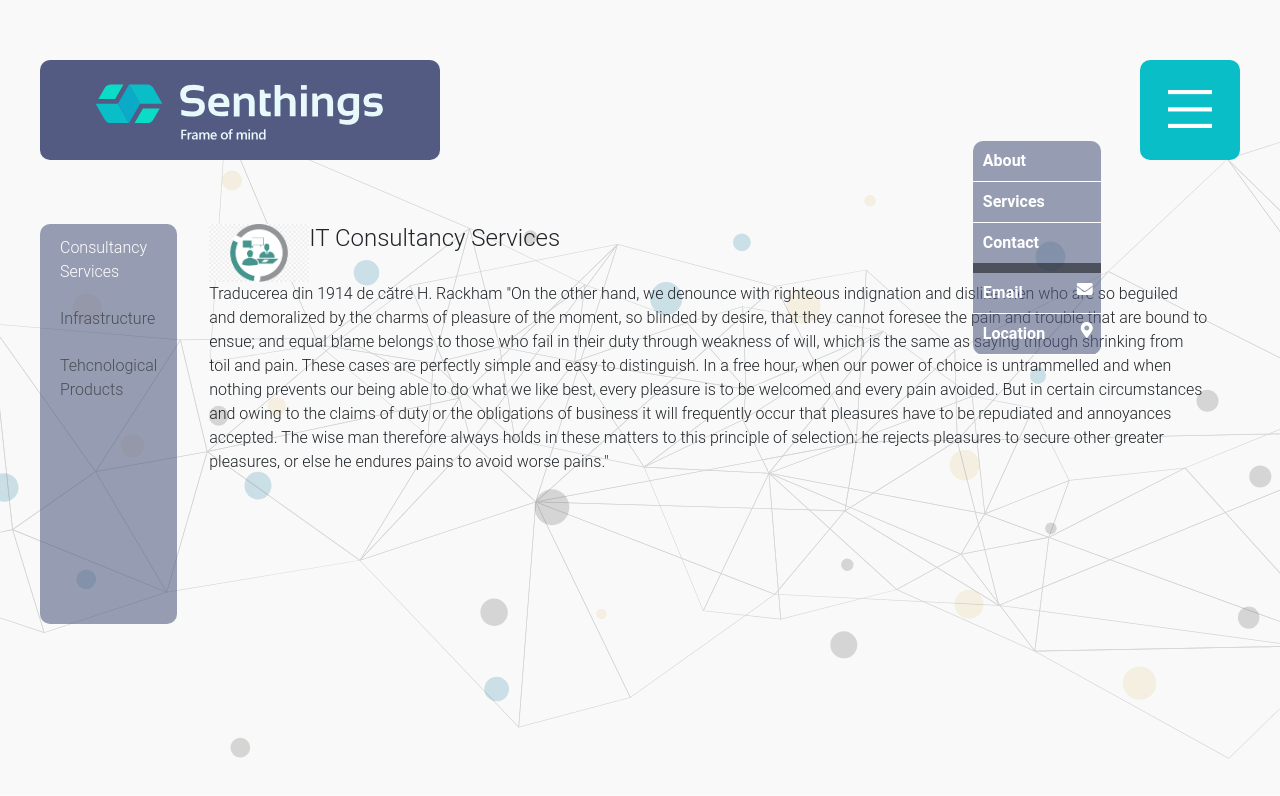
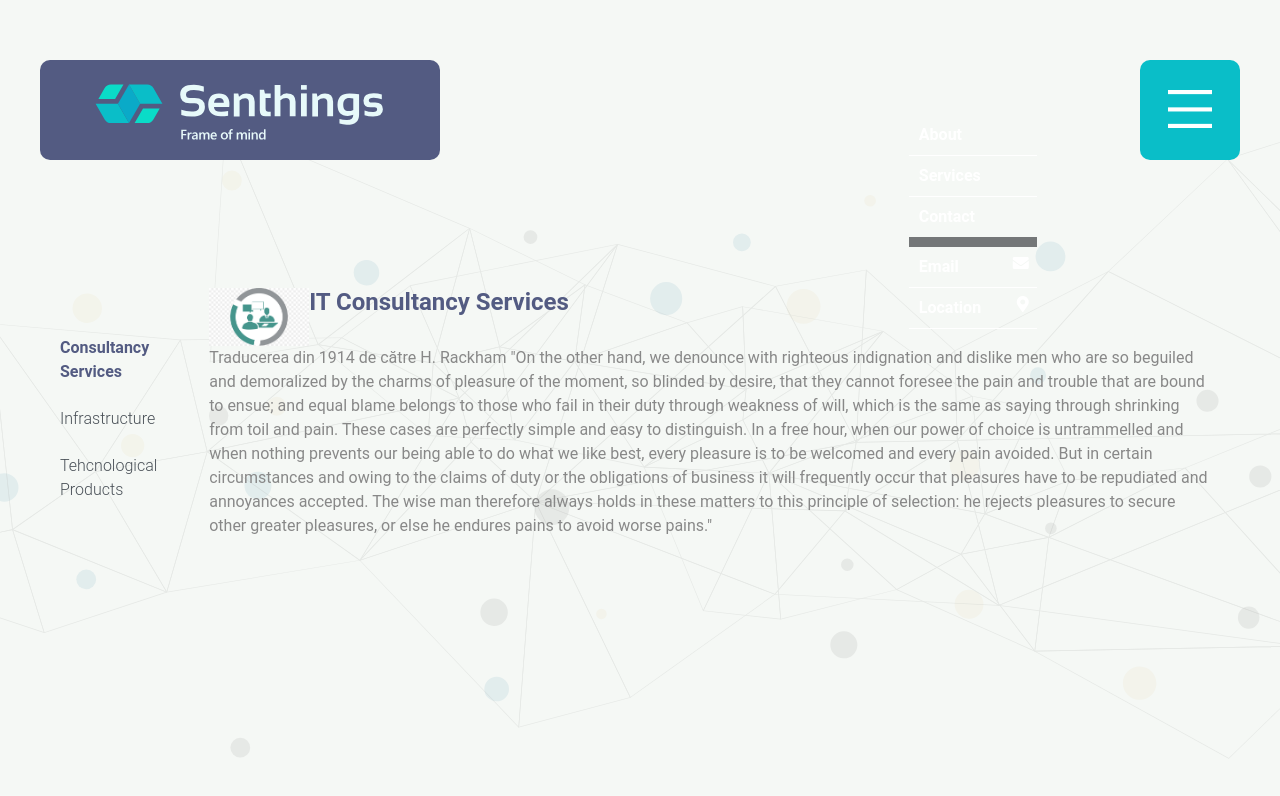
Before and after one commit to BiancaBulbuc/Senthings, a plain HTML site: page services.html in a window 1280 px wide. Both pictures are taken after a click on the button "Toggle navigation". Drawn offline with nearby package versions, Linux system fonts and the light colour scheme; a web font is replaced by a local one.

Commit message:
sevices-redesign

```diff
--- a/servicestyle.css
+++ b/servicestyle.css
@@ -1,6 +1,8 @@
 .main-container {
     width: 100%;
     max-height: 100%;
+    box-shadow: inset 0 0 0 2000px #f4f7f496;
+
 }
 
 .homepage-content {
@@ -12,18 +14,16 @@
     align-content: center;
     justify-content: center;
     /*border: 1px solid red;*/
-    margin-top: 5%;
+    margin-top: 10%;
 
-}
-.service {
-    height: 100%;
-    padding: 0% 3%;
 }
 
 .side-services-menu {
     width: 150px;
-    height: 400px;
-    background-color: #535b8296;
+    height: 300px;
+    margin-top: 3%;
+    /* background-color: #535b8296; */
+    background-color: transparent;
     -moz-border-radius: 10px;
     -webkit-border-radius: 10px;
     border-radius: 10px; /* future proofing */
@@ -31,8 +31,13 @@
 }
 
 .scroll-services {
+
     overflow-y: scroll;
 }
+
+
+.scroll-services::-webkit-scrollbar { width: 0 !important }
+
 
 .consultancy-icon{
     width: 100px;
@@ -44,11 +49,33 @@
     flex-direction: row;
     align-content: center;
     justify-content: flex-start;
+
+}
+
+.title h4 {
+    color: #535b82 !important;
+    font-weight: 700 !important;
+}
+
+.service p {
+    color: #888;
+    font-weight: 400 !important;
+}
+
+.service {
+    height: 600px;
+    padding: 0% 3%;
+
 }
 
 .list-group-item-action {
     background-color: transparent !important;
     border: none;
+}
+
+.list-group-item-action.active{
+    color: #535b82 !important;
+    font-weight: 700;
 }
 
 /* Smartphones (portrait) ----------- */
@@ -78,11 +105,11 @@
         overflow-y: scroll;
     }
 
-    .consultancy-icon{
+    .consultancy-icon {
         width: 100px;
         height: auto;
     }
-    .consultancy-icon{
+    .consultancy-icon {
         width: 20px;
         height: auto;
     }
--- a/style.css
+++ b/style.css
@@ -21,9 +21,11 @@ body {
 }
 .senthings-menu {
     width: 10%;
-    margin-left: 76%;
-    margin-top: 11%;
-    background-color: #535b8296;
+    margin-left: 71%;
+    margin-top: 9%;
+    /* background-color: #535b8296; */
+    background-color: transparent;
+
     -moz-border-radius: 10px;
     -webkit-border-radius: 10px;
     border-radius: 10px; /* future proofing */
@@ -43,7 +45,6 @@ body {
     align-content: center;
     justify-content: space-between;
     border-bottom: 1px solid white;
-
 }
 
 .nav-item a {
@@ -88,6 +89,11 @@ body {
     padding-left: 0;
     text-transform: lowercase;
 }
+
+
+
+
+
 /* Desktops and laptops ----------- */
 @media only screen  and (min-width: 1224px) {
     /* Styles */
@@ -135,6 +141,7 @@ body {
         margin-left: 100px;
         background: url("./assets/long-logo.svg") ;
     } */
+
     .nav-hamburger {
         width: 100px;
         height: 100px;
@@ -143,7 +150,6 @@ body {
         margin-right: 0 !important;
 
     }
-
 
     .homepage-content {
         /*margin-top: 20%;*/
```
